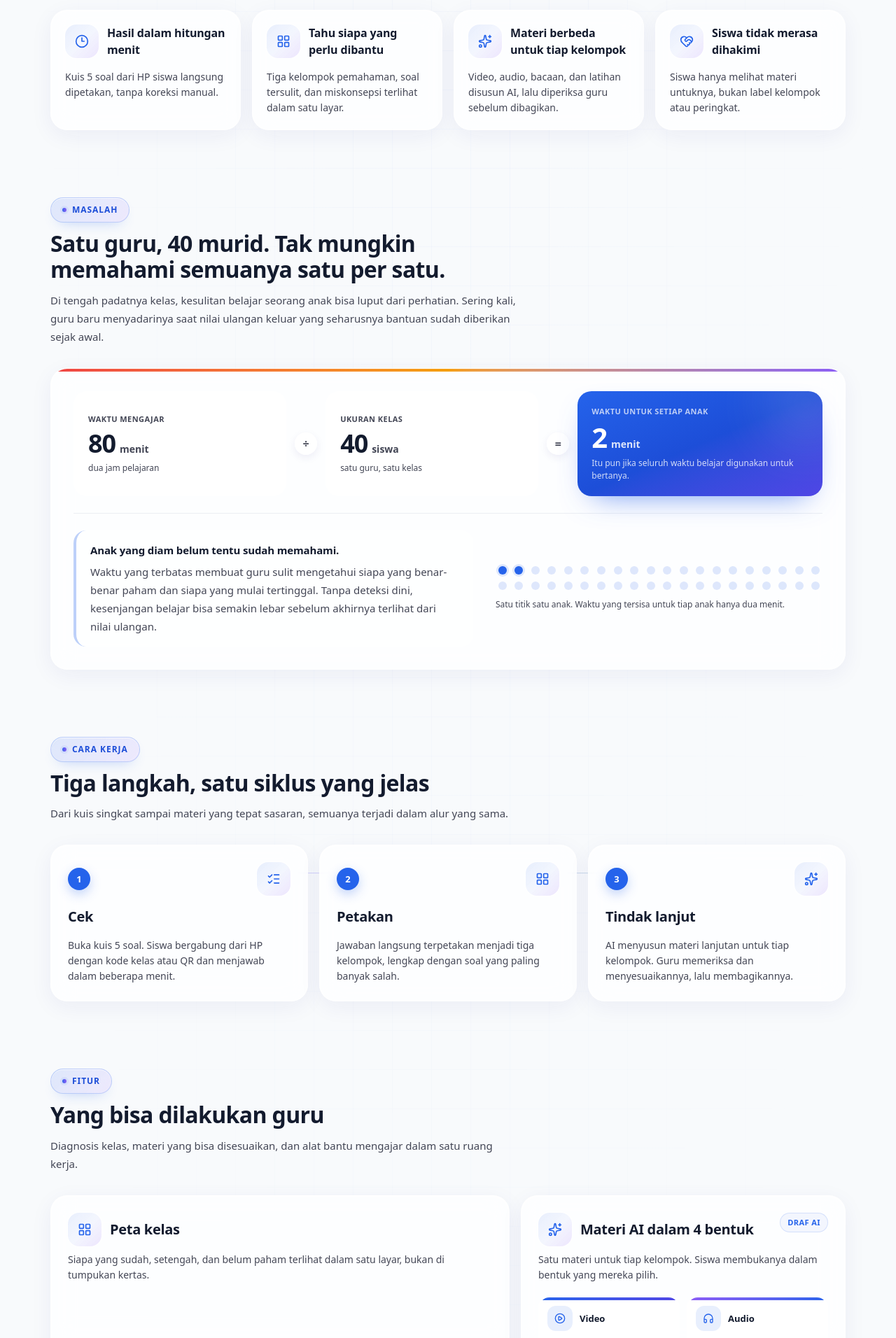
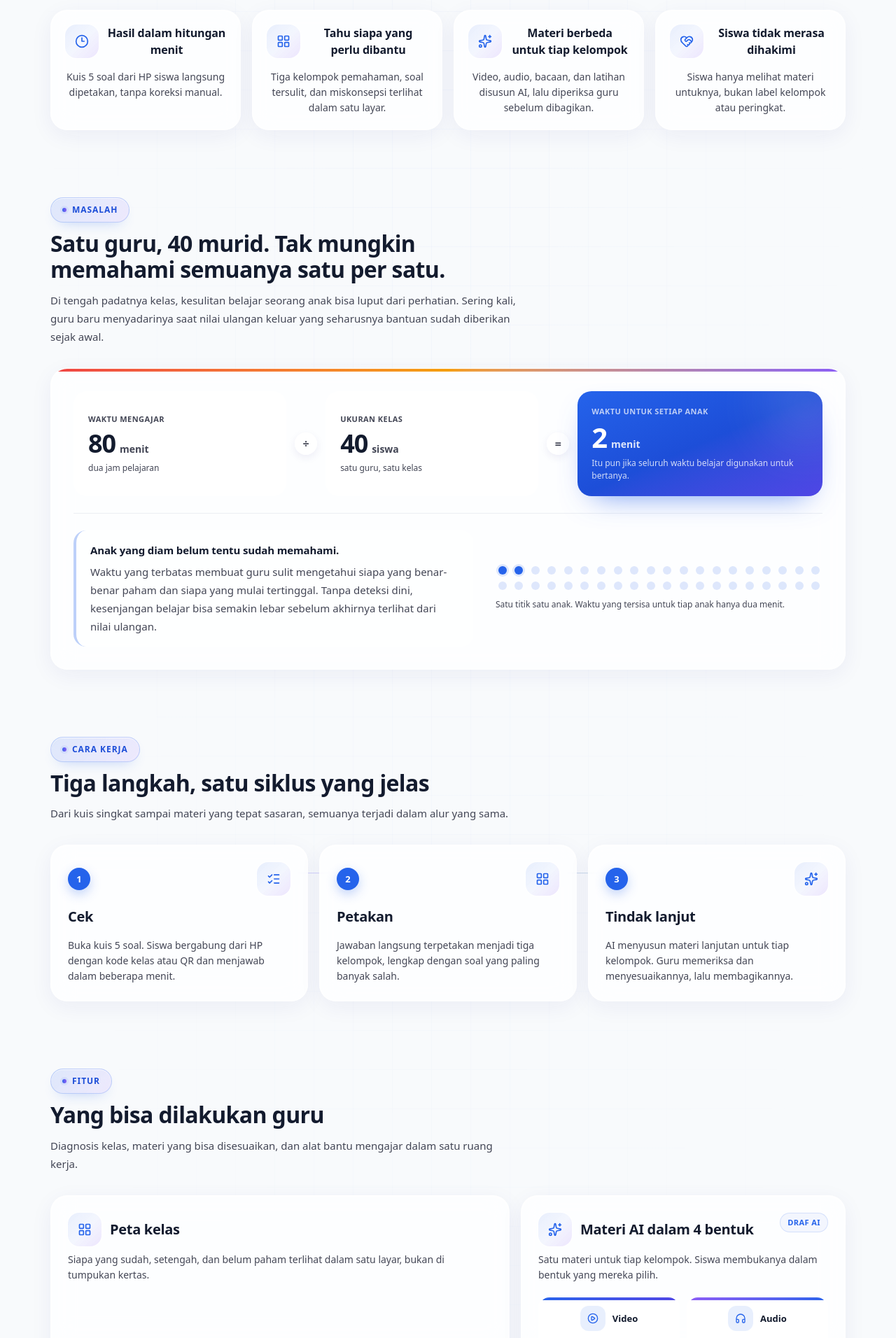
Before and after one commit to hsbysddq/gurupintar, a Next.js app: page / in a window 1280 px wide. Shown: the part 880-2792 px from the top of the page at 70% size. Built offline with nearby package versions, Linux system fonts and the light colour scheme.

Commit message:
feat(landing): rata tengah kartu item berikon

```diff
--- a/app/page.tsx
+++ b/app/page.tsx
@@ -277,8 +277,8 @@ export default function Beranda() {
 
           <div className="grid gap-4 sm:grid-cols-2 lg:grid-cols-4">
             {ALASAN.map(({ judul, isi, ikon: Ikon }) => (
-              <article key={judul} className={`${KARTU} flex h-full flex-col gap-4 p-5`}>
-                <div className="flex items-center gap-3">
+              <article key={judul} className={`${KARTU} flex h-full flex-col items-center gap-4 p-5 text-center`}>
+                <div className="flex items-center justify-center gap-3">
                   <IkonKotak ikon={Ikon} />
                   <h3 className="font-display text-[16px] leading-[24px] font-semibold tracking-[-0.01em] text-aura-ink">
                     {judul}
@@ -500,10 +500,10 @@ export default function Beranda() {
                 {BENTUK_MATERI.map(({ label, keterangan, ikon: Ikon, aksen }) => (
                   <li
                     key={label}
-                    className="relative overflow-hidden rounded-2xl border border-white/70 bg-white/60 p-3"
+                    className="relative overflow-hidden rounded-2xl border border-white/70 bg-white/60 p-3 text-center"
                   >
                     <span aria-hidden="true" className={`absolute inset-x-0 top-0 h-1 bg-gradient-to-r ${aksen}`} />
-                    <div className="flex items-center gap-2.5">
+                    <div className="flex items-center justify-center gap-2.5">
                       <span className="flex size-9 shrink-0 items-center justify-center rounded-xl bg-aura-primary/10 text-aura-primary ring-1 ring-white/70">
                         <Ikon aria-hidden="true" className="size-4" />
                       </span>
@@ -518,8 +518,8 @@ export default function Beranda() {
             </article>
 
             {FITUR_KECIL.map(({ judul, isi, ikon: Ikon, kelas }) => (
-              <article key={judul} className={`${KARTU} flex h-full flex-col gap-4 p-5 sm:p-6 ${kelas}`}>
-                <div className="flex items-center gap-3">
+              <article key={judul} className={`${KARTU} flex h-full flex-col items-center gap-4 p-5 text-center sm:p-6 ${kelas}`}>
+                <div className="flex items-center justify-center gap-3">
                   <IkonKotak ikon={Ikon} />
                   <h3 className="font-display text-[16px] leading-[24px] font-semibold tracking-[-0.01em] text-aura-ink">
                     {judul}
```
Also changed, not shown: .commandcode/taste/taste-—-command-code/taste.md.
